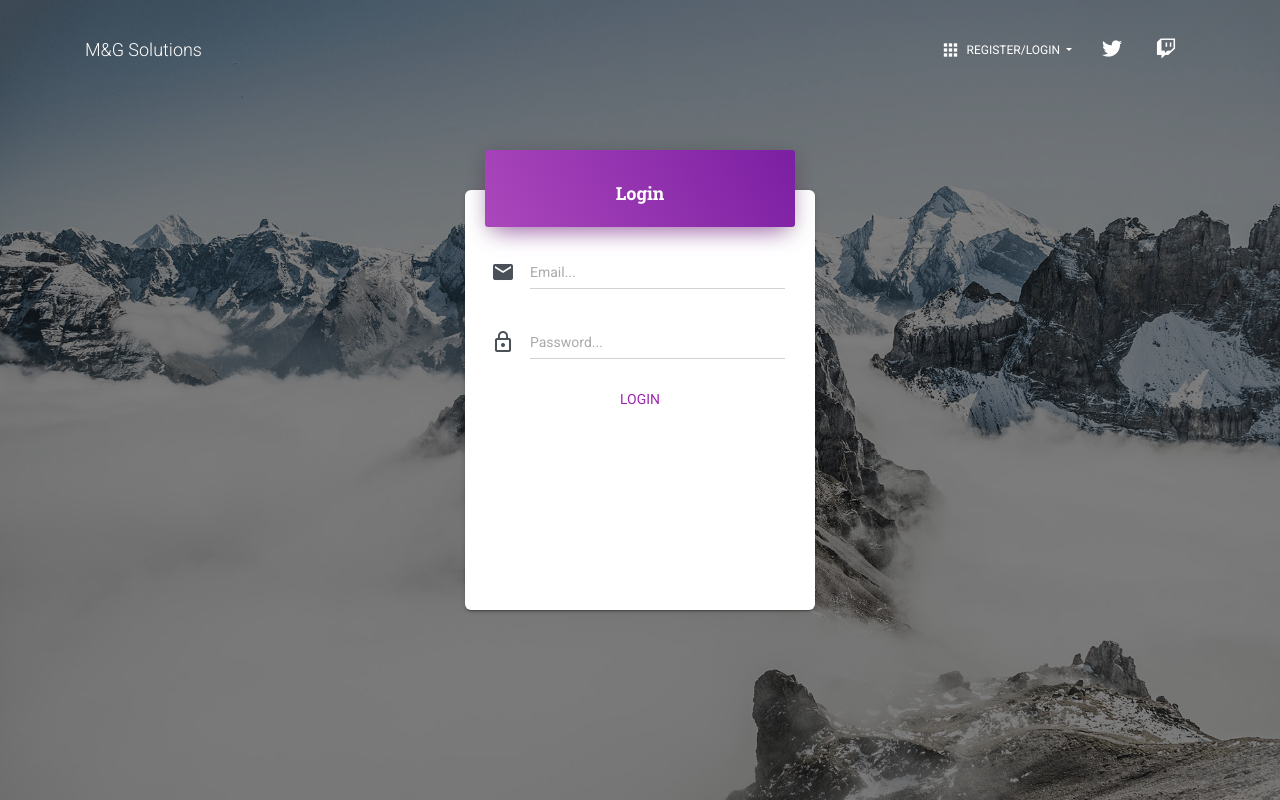
After one commit to AnitaTudor/Meet-and-Greet-solutions-PHP-project, a PHP site: page /login.php in a window 1280 px wide. The commit adds this page. Run offline with PHP 8.4, Linux system fonts and the light colour scheme; some libraries are stand-ins or nearby versions.

Commit message:
added login and template for php reuse of code(header/footer)

```diff
--- /dev/null
+++ b/login.php
@@ -0,0 +1,48 @@
+
+<!DOCTYPE html>
+<html lang="en">
+<?php include 'templates/header.php' ?>
+<body>
+<div class="page-header header-filter" style="background-image: url('/assets/img/bg7.jpg'); background-size: cover; background-position: top center;">
+    <div class="container">
+        <div class="row">
+            <div class="col-lg-4 col-md-6 ml-auto mr-auto">
+                <div class="card card-login">
+                    <form class="form" method="" action="">
+                        <div class="card-header card-header-primary text-center">
+                            <h4 class="card-title">Login</h4>
+
+                        </div>
+
+                        <div class="card-body">
+
+                            <div class="input-group">
+                                <div class="input-group-prepend">
+                    <span class="input-group-text">
+                      <i class="material-icons">mail</i>
+                    </span>
+                                </div>
+                                <input type="email" class="form-control" placeholder="Email...">
+                            </div>
+                            <div class="input-group">
+                                <div class="input-group-prepend">
+                    <span class="input-group-text">
+                      <i class="material-icons">lock_outline</i>
+                    </span>
+                                </div>
+                                <input type="password" class="form-control" placeholder="Password...">
+                            </div>
+                        </div>
+                        <div class="footer text-center">
+                            <a href="#pablo" class="btn btn-primary btn-link btn-wd btn-lg">Login</a>
+                        </div>
+                    </form>
+                </div>
+            </div>
+        </div>
+    </div>
+
+
+</div>
+</body>
+</html>
--- /dev/null
+++ b/templates/header.php
@@ -0,0 +1,63 @@
+
+<head>
+    <title>M&Gsolutions: Meet&Organize online events</title>
+    <!-- Required meta tags -->
+    <meta charset="utf-8">
+    <meta name="viewport" content="width=device-width , initial-scale=1.0">
+    <meta http-equiv="X-UA-Compatible" content="IE=edge,chrome=1" />
+    <meta name="keywords" content="Meet,Greet,Solutions,M&Gsolutions,online">
+    <meta name="description" content="M&Gsolutions">
+    <!--  Fonts and icons  -->
+    <!-- Fonts and icons -->
+    <link rel="stylesheet" type="text/css" href="https://fonts.googleapis.com/css?family=Roboto:300,400,500,700|Roboto+Slab:400,700|Material+Icons" />
+    <link rel="stylesheet" href="https://maxcdn.bootstrapcdn.com/font-awesome/latest/css/font-awesome.min.css">
+
+
+    <!-- Material Kit CSS -->
+    <link href="assets/css/material-kit.css?v=2.0.4" rel="stylesheet" />
+</head>
+<nav class="navbar navbar-color-on-scroll navbar-transparent fixed-top navbar-expand-lg"  color-on-scroll="100">
+    <div class="container">
+        <div class="navbar-translate">
+            <a class="navbar-brand" href="/Meet-and-Greet-solutions-PHP-project/MGsolutions.php">
+                M&G Solutions </a>
+
+            <button class="navbar-toggler" type="button" data-toggle="collapse" aria-expanded="false" aria-label="Toggle navigation">
+                <span class="sr-only">Toggle navigation</span>
+                <span class="navbar-toggler-icon"></span>
+                <span class="navbar-toggler-icon"></span>
+                <span class="navbar-toggler-icon"></span>
+            </button>
+        </div>
+
+        <div class="collapse navbar-collapse">
+            <ul class="navbar-nav ml-auto">
+                <li class="dropdown nav-item">
+                    <a href="#" class="dropdown-toggle nav-link" data-toggle="dropdown">
+                        <i class="material-icons">apps</i> Register/Login
+                    </a>
+                    <div class="dropdown-menu dropdown-with-icons">
+                        <a href="" class="dropdown-item">
+                            <i class="material-icons">layers</i> Login
+                        </a>
+                        <a href="" class="dropdown-item">
+                            <i class="material-icons">content_paste</i> Register
+                        </a>
+                    </div>
+                </li>
+
+                <li class="nav-item">
+                    <a class="nav-link" rel="tooltip" title="" data-placement="bottom" href="https://twitter.com/modusponens4" target="_blank" data-original-title="Follow us on Twitter" rel="nofollow">
+                        <i class="fa fa-twitter"></i>
+                    </a>
+                </li>
+
+                <li class="nav-item">
+                    <a class="nav-link" rel="tooltip" title="" data-placement="bottom" href="https://www.twitch.tv/modusponens112" target="_blank" data-original-title="Follow us on Twitch" rel="nofollow">
+                        <i class="fa fa-twitch"></i>
+                    </a>
+                </li>
+            </ul>
+        </div>
+    </div>
+</nav>
```
Also changed, not shown: MGsolutions.php (+5 -98 lines), config.php (added, +7 -0 lines), templates/footer.php (added, +34 -0 lines).
